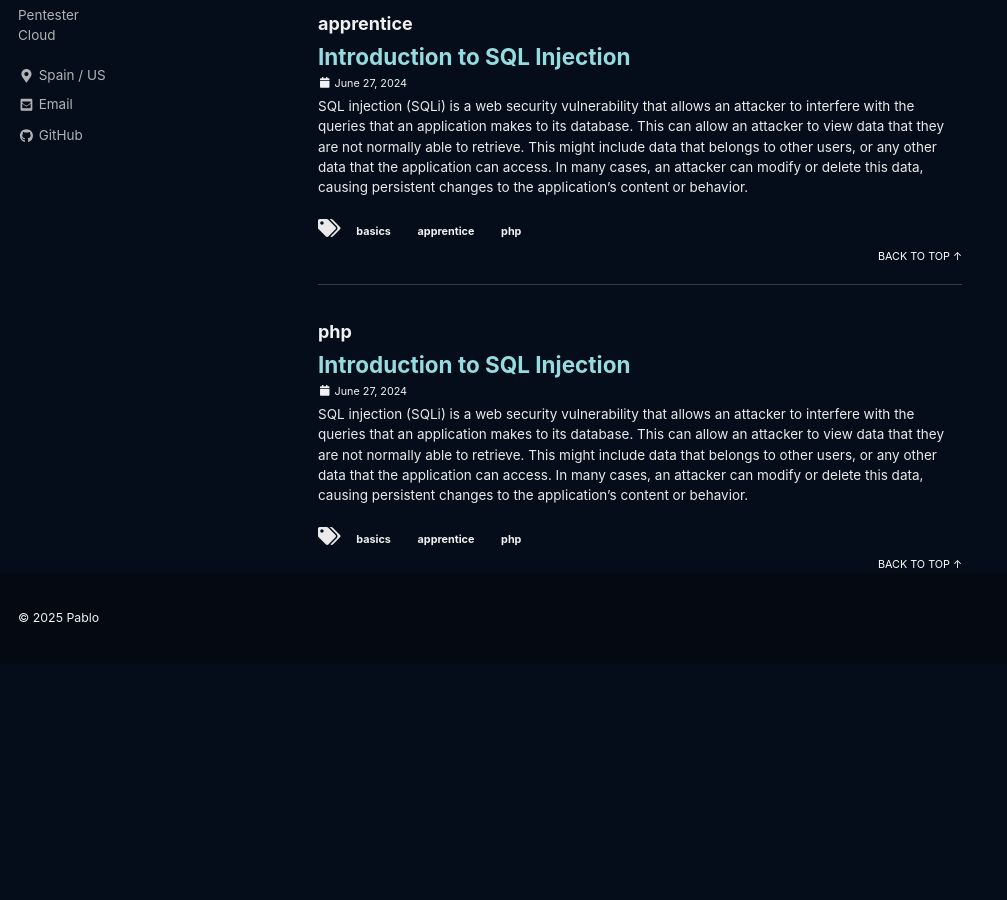
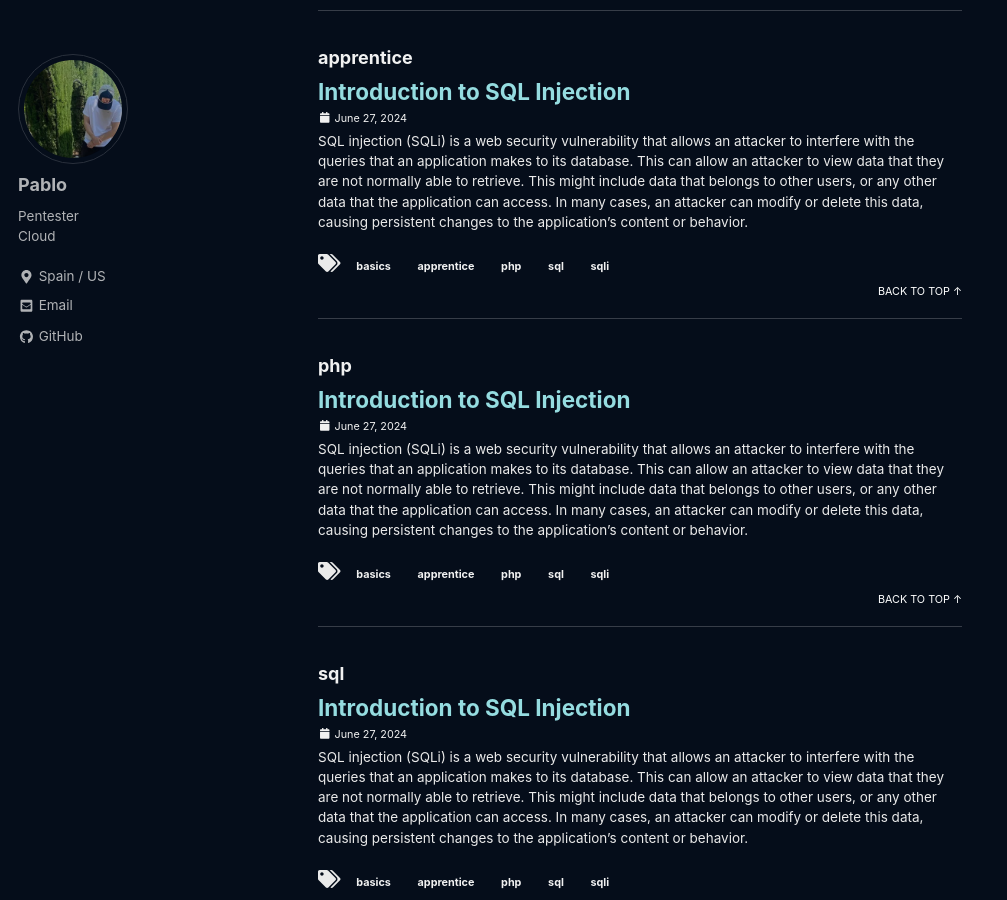
Before and after one commit to elCerillita/elcerillita.github.io, a Jekyll site: the page built from _pages/tag-archive.md, in a window 1280 px wide and 900 px high, scrolled down 541 px. Shown: the whole window, without its empty margins (0-1007 px from the left). Built offline with Jekyll 4.4.1, drawn with Linux system fonts in a browser that asks for light colours; cached includes are drawn as plain includes; a script that is not in the unit is left out; before the commit the page ends 1205 px from its top, so only the background shows below that; some of the changed text lies outside the part shown.

Commit message:
Update 2024-06-27-introduction-to-sql-injection.md

```diff
--- a/_posts/2024-06-27-introduction-to-sql-injection.md
+++ b/_posts/2024-06-27-introduction-to-sql-injection.md
@@ -10,11 +10,12 @@ header:
   icon:
 categories:
   - sqli
-  - sql
 tags:
   - basics
   - apprentice
   - php
+  - sql
+  - sqli
 ---
 
 SQL injection (SQLi) is a web security vulnerability that allows an attacker to interfere with the queries that an application makes to its database. This can allow an attacker to view data that they are not normally able to retrieve. This might include data that belongs to other users, or any other data that the application can access. In many cases, an attacker can modify or delete this data, causing persistent changes to the application's content or behavior.
```
